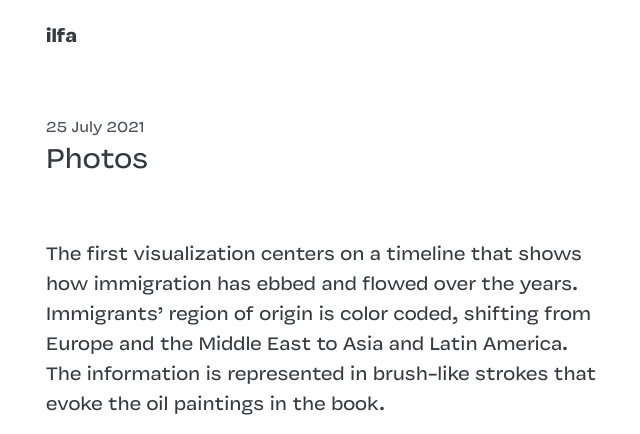
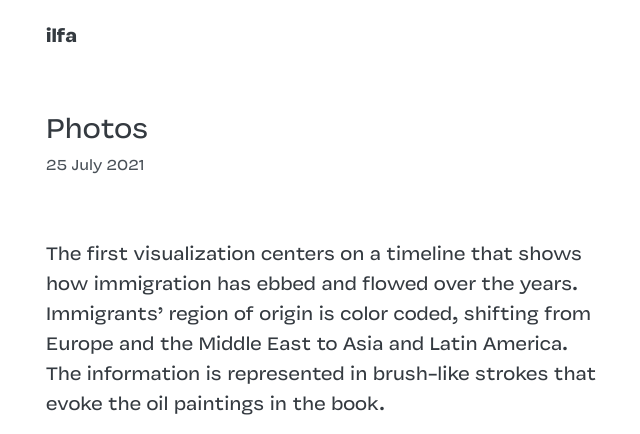
Before and after one commit to mhmdilfaj/www, a Jekyll site: the page built from _posts/2021-07-25-photos.md, in a window 1280 px wide and 900 px high, cut to the strip 0-434 px from the top of the window. Shown: the whole strip, without its empty margins (318-958 px from the left). Built offline with Jekyll 4.4.1, drawn with Linux system fonts in a browser that asks for light colours.

Commit message:
Update post.html

```diff
--- a/_layouts/post.html
+++ b/_layouts/post.html
@@ -4,8 +4,8 @@ layout: default
 
 <article>
   <header class="mb-3">
+    <h1 class="m-0 p-0 fw-normal">{{ page.title }}</h1>
     <time datetime="{{ page.date | date_to_xmlschema }}"><small class="text-secondary">{{ page.date | date_to_long_string }}</small></time>
-    <h1 class="p-0 fw-normal">{{ page.title }}</h1>
   </header>
   {{ content }}
 </article>
```
